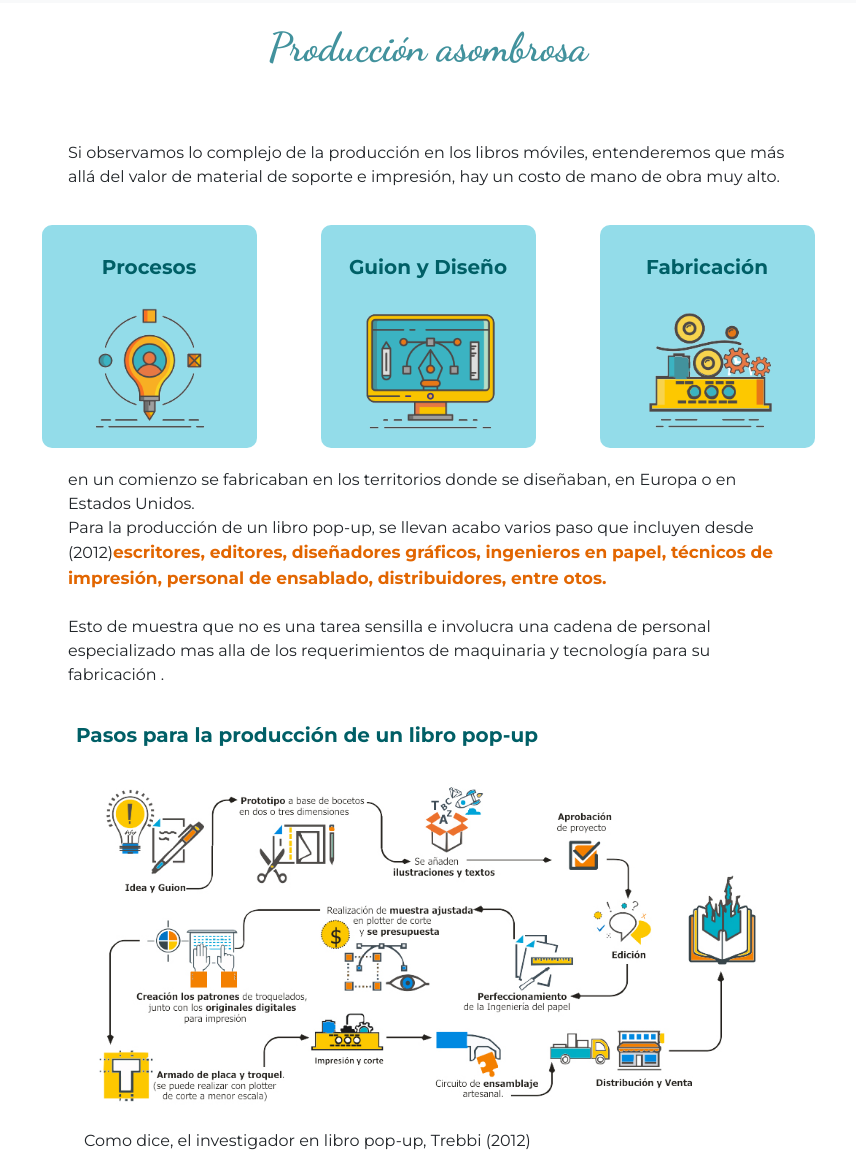
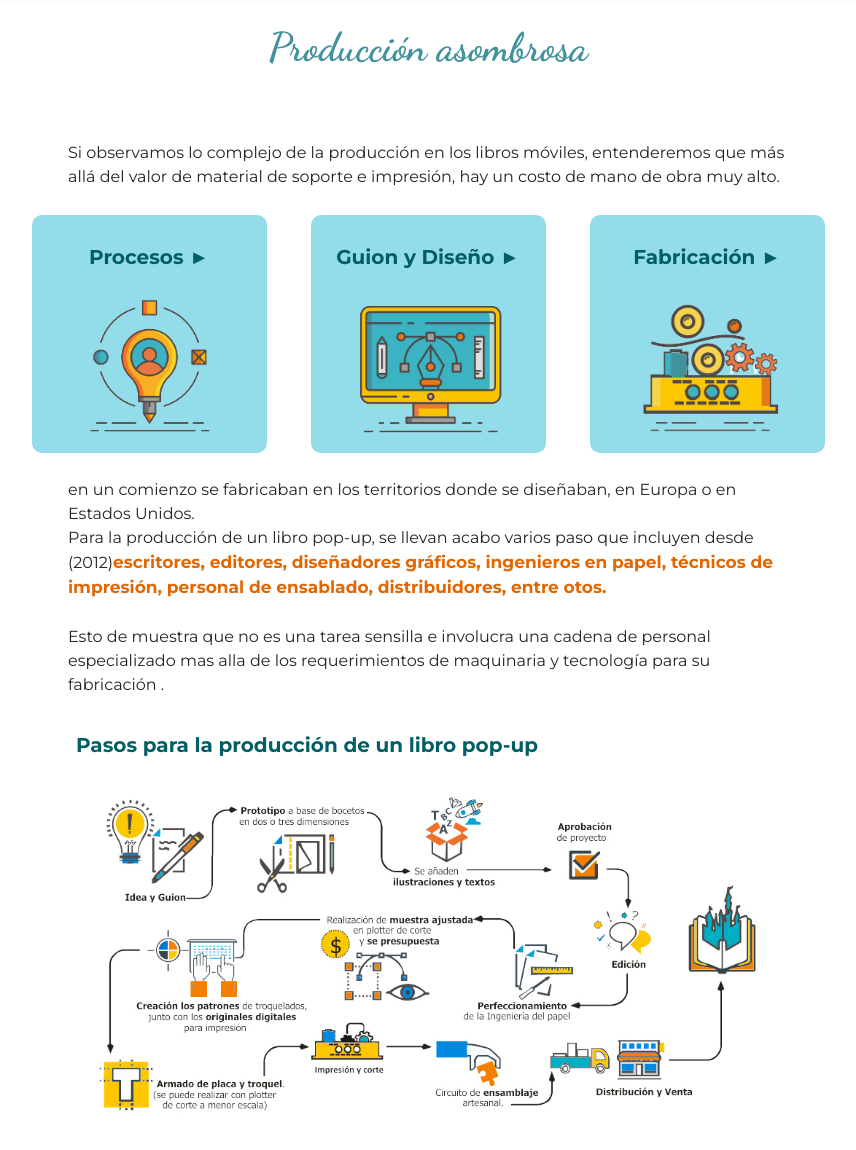
Before and after one commit to orosanto/mi_repositorio, a website: page paginas/produccion.html in a window 1280 px wide. Shown: the part 93-1243 px from the top of the page, without its empty margins (212-1068 px from the left). Drawn offline with nearby package versions, Linux system fonts and the light colour scheme.

Commit message:
https://orosanto.github.io/mi_repositorio/

```diff
--- a/paginas/produccion.html
+++ b/paginas/produccion.html
@@ -61,23 +61,24 @@
 
 				<div class="container">
 					<div class="row justify-content-center">
-						<div class="col-12 col-md-4 col-lg-3">
-							<a href="#">
-								<div class="cajaVideo"><h3>Procesos</h3><img src="../imagenes/video1.png" title="video sobre procesos del libro pop-up" alt="video procesos" class="cajaVideo__img">
+						<div class="col-12 col-lg-3">
+							<a href="https://youtu.be/D1HxsghbWGc" target="_blank">
+								<div class="cajaVideo"><h3>Procesos ► </h3><img src="../imagenes/video1.png" title="video sobre procesos del libro pop-up" alt="video procesos" class="cajaVideo__img">
 								</div>
 							</a>
 						</div>
 
-					<div class="col-12 col-md-4 col-lg-3">
-						<a href="#">
-							<div class="cajaVideo"><h3>Guion y Diseño</h3><img src="../imagenes/video2.png" title="video de un guion y diseño del libro pop-up" alt="video Guion y Diseño" class="cajaVideo__img">
+					<div class="col-12 col-lg-3">
+						<a href="https://youtu.be/SshvXElEJCI?t=5" target="_blank">
+							<div class="cajaVideo"><h3>Guion y Diseño ► </h3><img src="../imagenes/video2.png" title="video de un guion y diseño del libro pop-up" alt="video Guion y Diseño" class="cajaVideo__img">
 							</div>
 						</a>
 					</div>
 
-					<div class="col-12 col-md-4 col-lg-3">
-						<a href="#">
-							<div class="cajaVideo"><h3>Fabricación</h3><img src="../imagenes/video3.png" title="video fabricación del libro pop-up" alt="video fabricación" class="cajaVideo__img">
+					<div class="col-12 col-lg-3">
+						<a href="https://youtu.be/0amadC3qWHM?t=26" target="_blank">
+							<div class="cajaVideo"><h3>Fabricación ►</h3>
+								<img src="../imagenes/video3.png" title="video fabricación del libro pop-up" alt="video fabricación" class="cajaVideo__img">
 							</div>
 						</a>
 					</div>
@@ -86,7 +87,7 @@
 
 
 			<div class="container">
-				<div class="row justify-content-center">
+				<div class="row justify-content-center cajaTexProduccion">
 					<div class=" col col-sm-12 col-md-10 col-xl-8 animaFin">
 						en un comienzo se fabricaban en los territorios donde se diseñaban, en Europa o en Estados Unidos.
 						<p>Para la producción de un libro pop-up, se llevan acabo varios paso que incluyen desde (2012)<span class="destacado">escritores, editores, diseñadores gráficos, ingenieros en papel, técnicos de impresión, personal de ensablado, distribuidores, entre otos.  </span> <br><br>
--- a/scss/contenido.scss
+++ b/scss/contenido.scss
@@ -83,33 +83,10 @@
 }
 
 
-	/* --- Seccion PRODUCCION --------------------*/
-
-
-.cajaVideo {
-	background-color: #93dce9;
-	text-align: center;
-	border-radius:10px;
-	transition: height 2s;
-	margin: 20px;
-	padding: 10px;
-	animation: flipInX 3.5s;
-	}
-a:hover .cajaVideo{
-  background-color: #FFD764;
-  cursor: pointer;
-  }
-
-.cajaVideo__img{
-width: 100%;
-margin: auto;
-}
-
-
 /* --- Seccion HISTORIA --------------------*/
 
 
-  .cajaImgHistoria {
+.cajaImgHistoria {
 	display: flex;
 	flex-direction: column;
 	justify-content: space-between;
@@ -134,6 +111,35 @@ margin: auto;
 
 
 
+	/* --- Seccion PRODUCCION --------------------*/
+
+
+.cajaVideo {
+	background-color: #93dce9;
+	text-align: center;
+	border-radius:10px;
+	transition: height 2s;
+	margin: 10px;
+	padding: 10px;
+	animation: flipInX 3.5s;
+	}
+
+	a:hover .cajaVideo{
+  	background-color: #FFD764;
+  	cursor: pointer;
+ 	}
+
+	.cajaVideo__img{
+	width: 100%;
+	margin: auto;
+	}
+
+	.cajaTexProduccion {
+		margin-top: 15px;
+		margin-bottom: 15px;
+
+	}
+
 	/* --- Seccion INFORMACION --------------------*/
 
 .columnaInfo {
```
Also changed, not shown: css/estilos.css.
